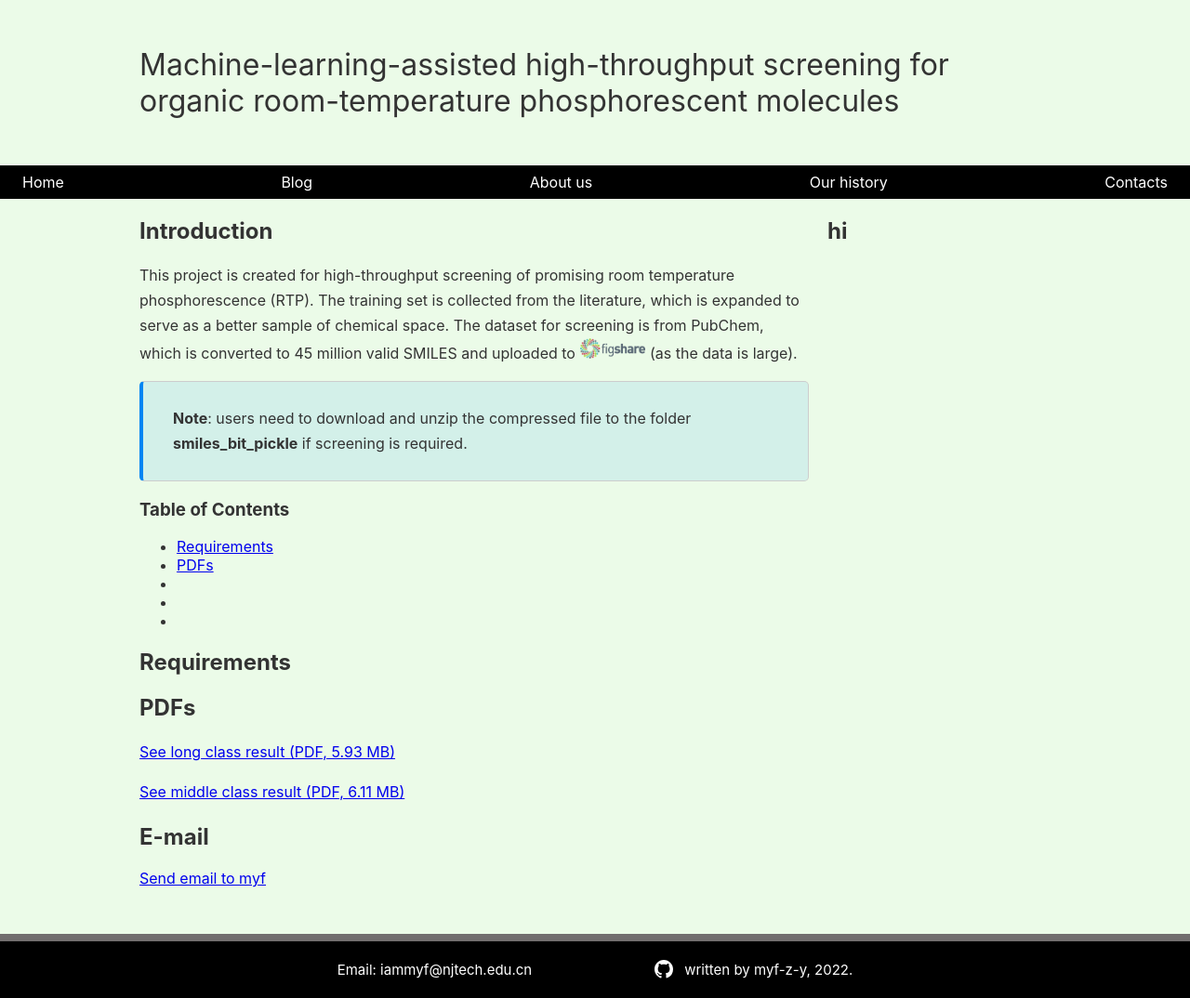
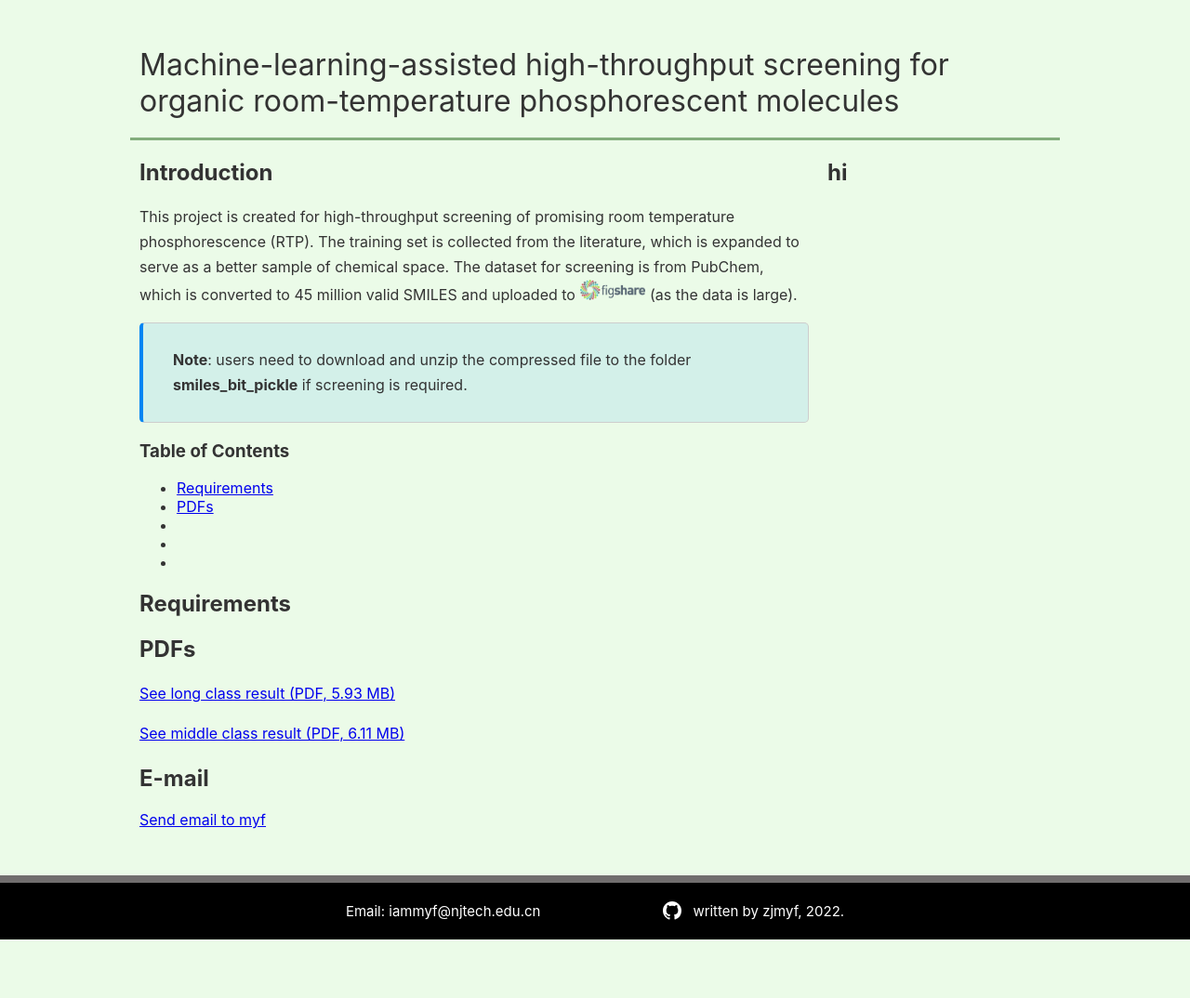
Before and after one commit to myf-z-y/rtp-react, a React (Create React App) app: page / in a window 1280 px wide. Shown: the whole page at 93% size. After the commit the page ends 1011 px from the top, so only its background shows below. Built offline with nearby package versions, Linux system fonts and the light colour scheme.

Commit message:
update website

```diff
--- a/src/App.js
+++ b/src/App.js
@@ -7,29 +7,10 @@ function App() {
   return (
     <div className="App">
       <header>
-        <div className="logo">
+        <div className="title">
           Machine-learning-assisted high-throughput screening for organic
           room-temperature phosphorescent molecules
         </div>
-        <nav>
-          <ul>
-            <li>
-              <a href="">Home</a>
-            </li>
-            <li>
-              <a href="">Blog</a>
-            </li>
-            <li>
-              <a href="">About us</a>
-            </li>
-            <li>
-              <a href="">Our history</a>
-            </li>
-            <li>
-              <a href="">Contacts</a>
-            </li>
-          </ul>
-        </nav>
       </header>
       <main className="grid">
         <article>
--- a/src/components/Footer.js
+++ b/src/components/Footer.js
@@ -11,7 +11,7 @@ export default function Footer(props) {
                     </path>
                 </svg>
             </a>
-            <p>written by myf-z-y, 2022.</p>
+            <p>written by zjmyf, 2022.</p>
         </div>
     </footer>);
 }
--- a/src/index.css
+++ b/src/index.css
@@ -1,5 +1,3 @@
-
-
 body {
   background-color: rgba(132, 236, 116, 0.162);
   color: #333;
@@ -26,11 +24,12 @@ img {
   display: block;
 }
 
-.logo {
+.title {
   font-size: 200%;
-  padding: 50px 20px;
+  padding: 50px 10px 20px 10px;
   margin: 0 auto;
   max-width: 980px;
+  border-bottom: rgba(12, 84, 1, 0.466) solid 3px;
 }
 
 .grid {
```
Also changed, not shown: src/components/navbar.js (added, +22 -0 lines).
